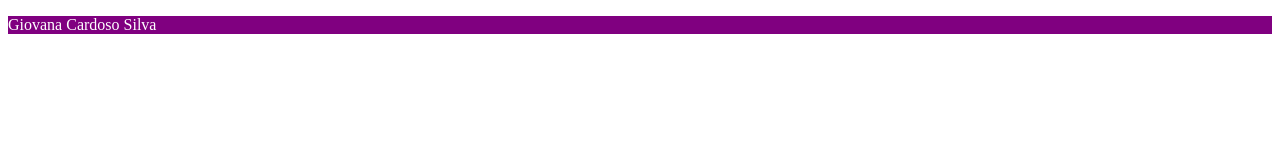
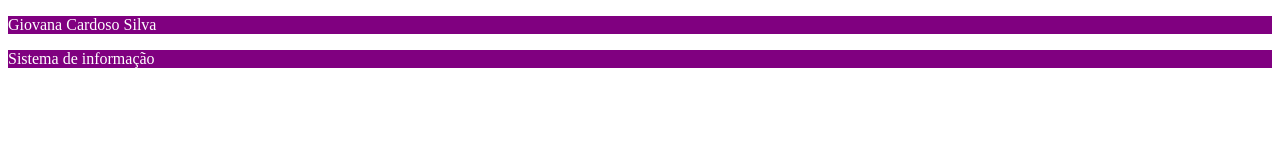
Before and after one commit to Giovana0102/pagina-web-1-, a plain HTML site: page index.html in a window 1280 px wide. Drawn offline with Linux system fonts and the light colour scheme.

Commit message:
index.html

```diff
--- a/index.html
+++ b/index.html
@@ -7,5 +7,6 @@
 </head>
 <body>
     <p>Giovana Cardoso Silva</p>
+    <p>Sistema de informação</p>
 </body>
 </html>
```
